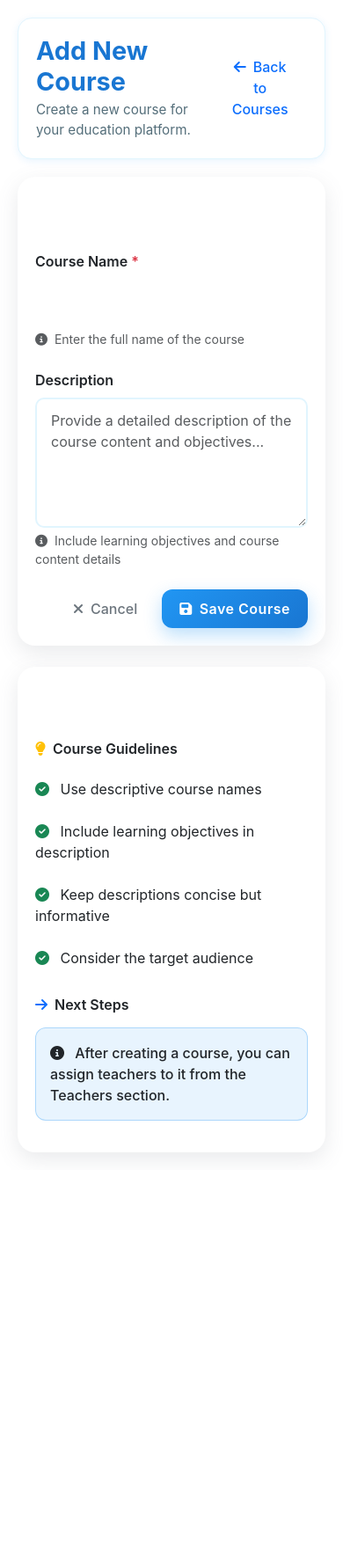
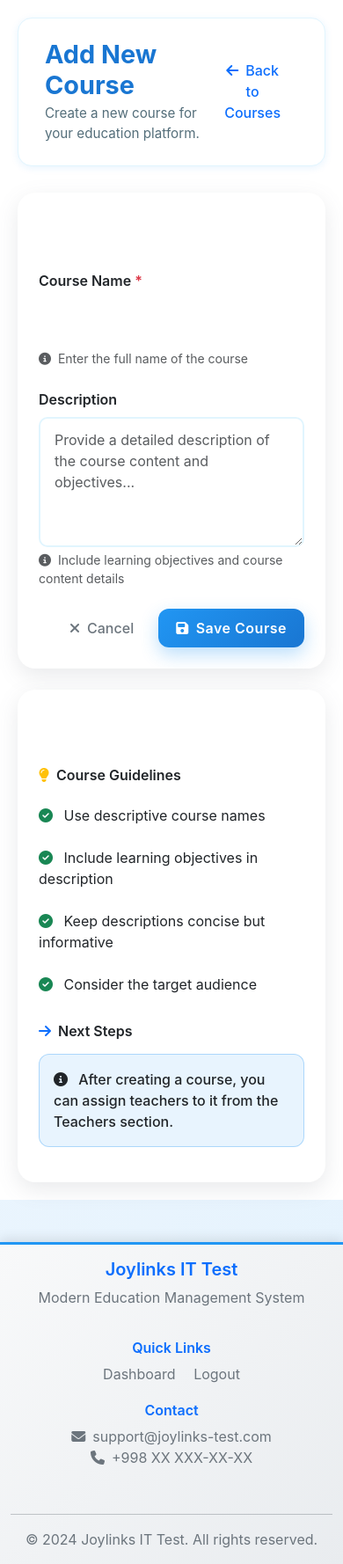
Before and after one commit to AvazbekQulsoatovich/joylinks-it-test, a Flask app: page /admin/courses/add in a window 390 px wide. Shown: the whole page at 88% size. Before the commit the page ends 1316 px from the top, so only its background shows below. Run offline with Flask 3, Linux system fonts and the light colour scheme; a user stored in the database is signed in; some libraries are stand-ins or nearby versions.

Commit message:
Add professional footer with blue theme
 Footer Features:
- Professional 3-column layout
- Company information
- Quick links
- Contact details
- Blue theme integration
- Responsive design
- Hover effects
- Mobile optimized

 Technical Details:
- CSS: Gradient background with blue border
- Icons: Font Awesome for contact info
- Links: Smooth hover transitions
- Layout: Bootstrap grid system
- Responsive: Mobile-friendly design

 Result: Professional footer that complements blue theme

```diff
--- a/app.py
+++ b/app.py
@@ -10,11 +10,10 @@ import io
 import base64
 import os
 from functools import wraps
-import psycopg2  # PostgreSQL support
 
 app = Flask(__name__)
 app.config['SECRET_KEY'] = 'your-secret-key-change-in-production'
-app.config['SQLALCHEMY_DATABASE_URI'] = 'postgresql://user:password@localhost/education_system'  # PostgreSQL database URI
+app.config['SQLALCHEMY_DATABASE_URI'] = 'sqlite:///joylinks_test.db'
 app.config['SQLALCHEMY_TRACK_MODIFICATIONS'] = False
 
 db = SQLAlchemy(app)
--- a/templates/base.html
+++ b/templates/base.html
@@ -343,30 +343,42 @@
             border-radius: 4px;
         }
 
+        /* Footer Styles */
+        footer {
+            background: linear-gradient(135deg, #f8f9fa 0%, #e9ecef 100%) !important;
+            border-top: 3px solid var(--primary-blue);
+            margin-top: auto;
+            box-shadow: 0 -4px 12px rgba(0, 0, 0, 0.1);
+        }
+
+        footer h5, footer h6 {
+            color: var(--primary-blue) !important;
+            font-weight: 600;
+        }
+
+        footer a {
+            transition: color 0.3s ease;
+        }
+
+        footer a:hover {
+            color: var(--primary-dark) !important;
+        }
+
+        footer .text-muted {
+            color: #6c757d !important;
+        }
+
         @media (max-width: 768px) {
             .main-content {
                 padding: 20px;
             }
 
-            .page-header {
-                padding: 20px;
-                margin-bottom: 20px;
+            footer .row {
+                text-align: center;
             }
 
-            .sidebar {
-                min-height: auto;
-            }
-
-            .card-body {
-                padding: 20px;
-            }
-
-            .sidebar-logo i {
-                font-size: 1.5rem !important;
-            }
-
-            .sidebar-logo h4 {
-                font-size: 1rem !important;
+            footer .col-md-4 {
+                margin-bottom: 20px;
             }
         }
 
@@ -548,6 +560,36 @@
         </div>
     </div>
 
+    <!-- Footer -->
+    {% if current_user.is_authenticated %}
+    <footer class="bg-light text-center py-3 mt-5">
+        <div class="container">
+            <div class="row">
+                <div class="col-md-4">
+                    <h5 class="text-primary">Joylinks IT Test</h5>
+                    <p class="text-muted">Modern Education Management System</p>
+                </div>
+                <div class="col-md-4">
+                    <h6 class="text-primary">Quick Links</h6>
+                    <a href="{{ url_for('index') }}" class="text-muted text-decoration-none me-3">Dashboard</a>
+                    <a href="{{ url_for('logout') }}" class="text-muted text-decoration-none">Logout</a>
+                </div>
+                <div class="col-md-4">
+                    <h6 class="text-primary">Contact</h6>
+                    <p class="text-muted mb-0">
+                        <i class="fas fa-envelope me-2"></i>support@joylinks-test.com
+                    </p>
+                    <p class="text-muted">
+                        <i class="fas fa-phone me-2"></i>+998 XX XXX-XX-XX
+                    </p>
+                </div>
+            </div>
+            <hr class="my-3">
+            <p class="text-muted mb-0">© 2024 Joylinks IT Test. All rights reserved.</p>
+        </div>
+    </footer>
+    {% endif %}
+
     <script src="https://cdn.jsdelivr.net/npm/bootstrap@5.1.3/dist/js/bootstrap.bundle.min.js"></script>
     <script src="https://code.jquery.com/jquery-3.6.0.min.js"></script>
     {% block scripts %}{% endblock %}
```
Also changed, not shown: instance/joylinks_test.db (added).
